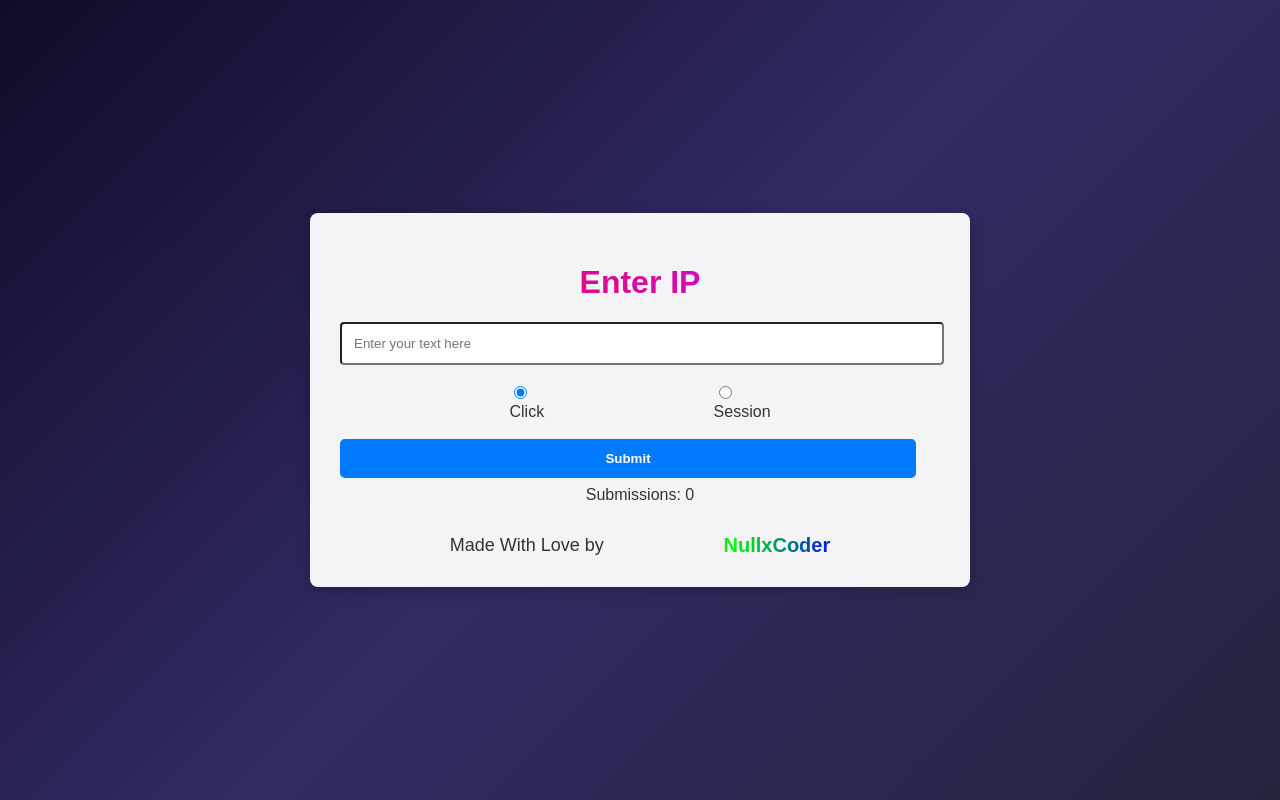
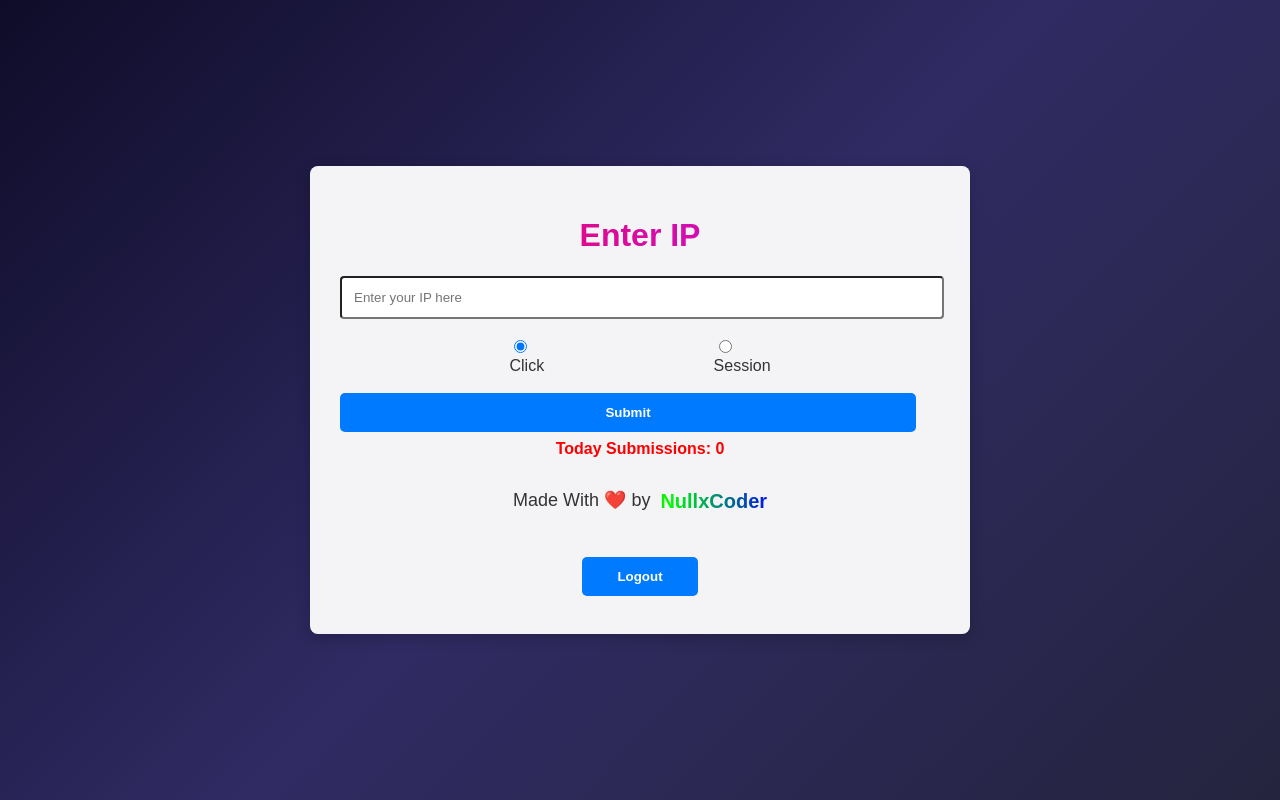
Before and after one commit to MahrZain/rah2234x-4, a Django app: page / in a window 1280 px wide. Run offline with Django 5.2, Linux system fonts and the light colour scheme; a user stored in the database is signed in.

Commit message:
modified

```diff
--- a/templates/home.html
+++ b/templates/home.html
@@ -68,9 +68,11 @@
             margin-right: 10px;
             cursor: pointer;
         }
+        .nc1{
+            justify-content: center !important;
+        }
         .nc-animated-title {
-
-            margin-top: 10%;
+            margin-top: 2% !important;
             margin: 0;
             padding: 0;
             height: 100%;
@@ -115,12 +117,33 @@
         }
 
         /* Responsive adjustments for small screens */
-        @media (max-width: 600px) {
+        @media (max-width: 610px) {
             .content {
                 padding: 15px;
             }
+            .btn-warning {
+                width: 20vw !important;
+            }
+
         }
-
+        @media (width: 500px) {
+            .btn-warning {
+                width: 20vw !important;
+            }
+        }
+        .btn-warning{
+            width: 9vw;
+        }
+        .log-out{
+            margin-top:6%;
+        }
+        .log-out a{
+            text-decoration: none;
+        }
+        .submissionCount{
+            color: red;
+            font-weight: 600;
+        }
         /* RGB running colors effect */
         h1 {
             background: linear-gradient(90deg, rgba(255,0,0,1), rgb(212, 13, 179), rgba(0,0,255,1));
@@ -146,7 +169,7 @@
         <div class="content">
             <h1>Enter IP</h1>
             <form id="userForm">
-                <input type="text" id="userInput" placeholder="Enter your text here" required>
+                <input type="text" id="userInput" placeholder="Enter your IP here" required>
                 <div class="container">
 
                     <div class="radio-group">
@@ -160,10 +183,13 @@
                 </div>
                 <button type="submit">Submit</button>
             </form>
-            <div id="submissionCount">Submissions: 0</div>
-            <div style="margin-top:5%; display: flex; align-items: center;" class="container">
-                <div style="font-size: large; margin-right: 10px;">Made With Love by</div>
+            <div class="submissionCount" id="submissionCount">Today Submissions: 0</div>
+            <div style="margin-top:5%; display: flex; align-items: center;" class="container nc1">
+                <div style="font-size: large; margin-right: 10px;">Made With ❤️ by</div>
                 <a style="text-decoration: none;" href="https://linktr.ee/nullxco"><div class="nc-animated-title">NullxCoder</div></a>
+            </div>
+            <div class="container log-out">
+                <a href=""><button  type="button" class="btn btn-warning">Logout</button></a>
             </div>
         </div>
 
```
